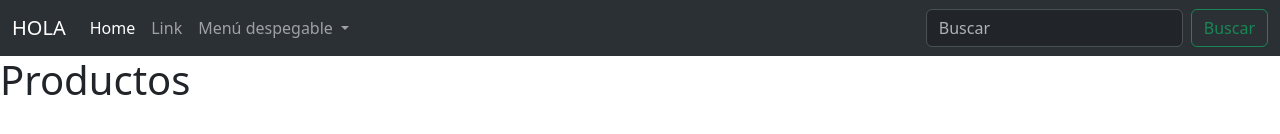
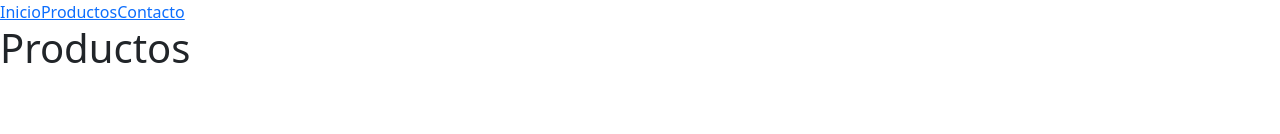
Before and after one commit to malenasandoval/e-commerce_sandoval_malena, a plain HTML site: page index.html in a window 1280 px wide. Shown: the top 134 px of the page. Drawn offline with nearby package versions, Linux system fonts and the light colour scheme.

Commit message:
creacion de navbar con array

```diff
--- a/index.html
+++ b/index.html
@@ -11,7 +11,7 @@
 
 <body>
 
-    <!-- NAVBAR -->
+    <!-- NAVBAR
     <nav class="navbar navbar-expand-lg bg-body-tertiary" data-bs-theme="dark">
         <div class="container-fluid">
             <a class="navbar-brand" href="#">HOLA</a>
@@ -49,13 +49,16 @@
                 </form>
             </div>
         </div>
-    </nav>
+    </nav> -->
+
+    <header></header>
 
     <!-- CARDS -->
     <h1></h1>
     <section class="container-cards"></section>
 
     <script src="./index.js"></script>
+    <script src="./navbar.js"></script>
 </body>
 
 </html>
--- /dev/null
+++ b/navbar.js
@@ -0,0 +1,15 @@
+let categorias = [
+    {txt: "Inicio", href: "index.html"},
+    {txt: "Productos", href: "producto.html"},
+    {txt: "Contacto", href: "#"}
+];
+
+const header = document.querySelector("header");
+
+let menu = []
+
+for (let categoria of categorias) {
+    menu.push( `<a class="nav-item" href=${categoria.href}>${categoria.txt}</a>`)
+}
+
+header.innerHTML = menu.join().replaceAll(",", "");
```
Also changed, not shown: producto.html (+2 -0 lines).
